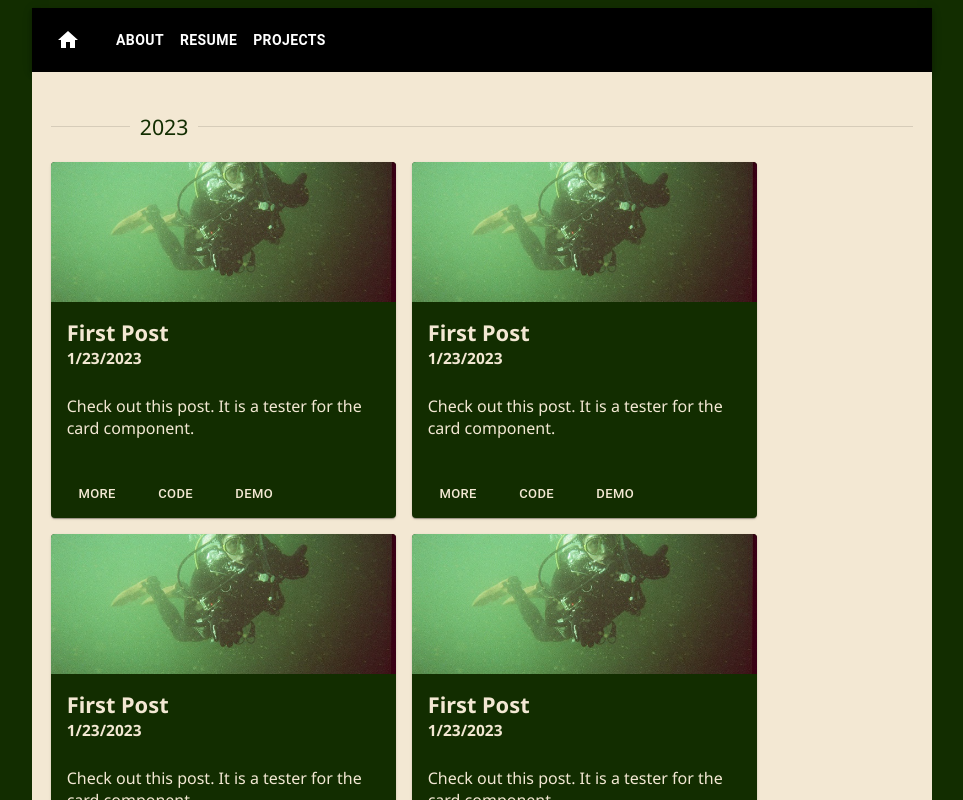
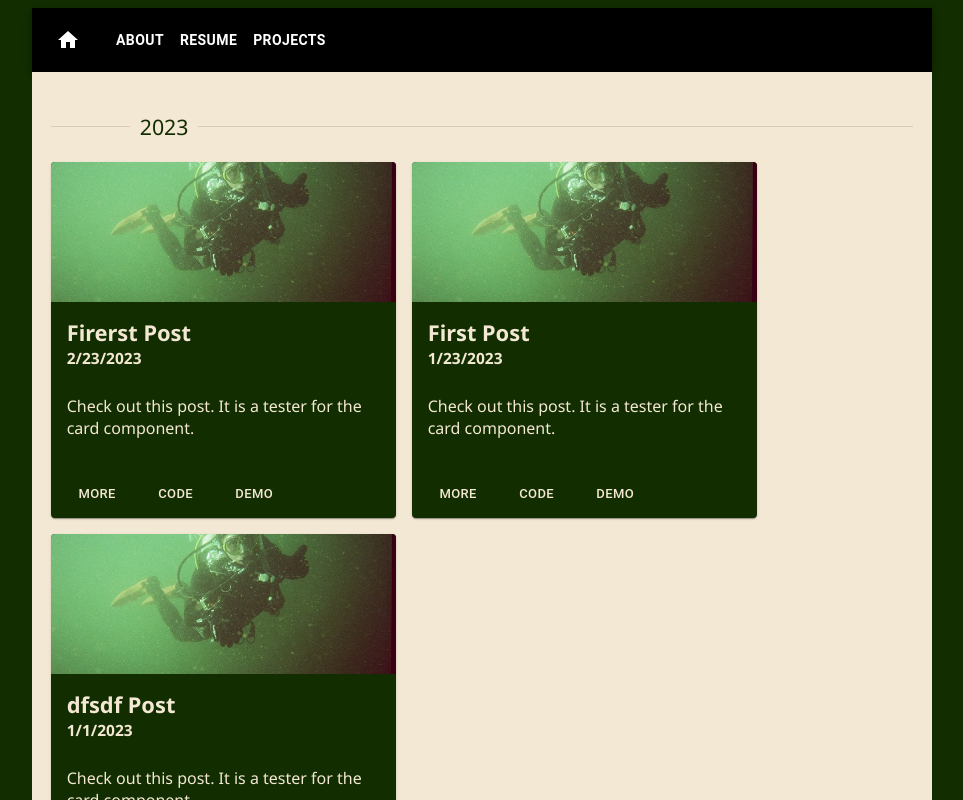
Before and after one commit to dbarkowsky/dbarkowsky.github.io, a Next.js app: page /projects in a window 1280 px wide. Shown: the top 800 px of the page, without its empty margins (158-1121 px from the left). Built offline with nearby package versions, Linux system fonts and the light colour scheme.

Commit message:
Posts page layout complete

```diff
--- a/src/app/projects/page.jsx
+++ b/src/app/projects/page.jsx
@@ -7,25 +7,31 @@ import posts from "@/data/posts";
 import { Divider } from "@mui/material";
 
 const Projects = () => {
-    let post = posts[0];
+    const yearList = new Set(posts.map(post => post.date.getFullYear()).sort((a, b) => b - a));
+    const noPaddingStyle = { padding: '0' };
 
-    const noPaddingStyle = { padding: '0' };
     return (
         <Grid container spacing={2} padding="1em" sx={{
             backgroundColor: colours.lightBackground,
             margin: 0,
         }}>
-            <Grid xs={12} sx={noPaddingStyle}>
-            <Divider textAlign="left" sx={{ fontSize: '16pt', margin: '1em 0' }}>2023</Divider>
-                <Grid container spacing={2} sx={noPaddingStyle}>
-                    <Grid xs={12} sm={6} md={4}><PostBlock {...post}/></Grid>
-                    <Grid xs={12} sm={6} md={4}><PostBlock {...post}/></Grid>
-                    <Grid xs={12} sm={6} md={4}><PostBlock {...post}/></Grid>
-                    <Grid xs={12} sm={6} md={4}><PostBlock {...post}/></Grid>
-                    <Grid xs={12} sm={6} md={4}><PostBlock {...post}/></Grid>
-                </Grid>
-
-            </Grid>
+        {
+            Array.from(yearList).map(year => {
+                const yearsPosts = posts
+                    .filter(post => post.date.getFullYear() == year)
+                    .sort((a, b) => b.date - a.date);
+                return (
+                    <Grid key={year} xs={12} sx={noPaddingStyle}>
+                    <Divider textAlign="left" sx={{ fontSize: '16pt', margin: '1em 0' }}>{year}</Divider>
+                        <Grid container spacing={2} sx={noPaddingStyle}>
+                        {
+                            yearsPosts.map(post => <Grid key={post.title} xs={12} sm={6} md={4}><PostBlock {...post}/></Grid>)
+                        }
+                        </Grid>
+                    </Grid>
+                );
+            })
+        }
         </Grid>
     );
 }
--- a/src/data/posts.jsx
+++ b/src/data/posts.jsx
@@ -10,6 +10,35 @@ const posts = [
             demo: 'https://mui.com/material-ui/react-card/'
         }
     },
+    {
+        title: 'dfsdf Post',
+        date: new Date('2023-01-01'),
+        blurb: 'Check out this post. It is a tester for the card component.',
+        paths: {
+            img: '/landing/2021-09-18.3.jpg',
+            post: '/about',
+            demo: 'https://mui.com/material-ui/react-card/'
+        }
+    },
+    {
+        title: 'Firerst Post',
+        date: new Date('2023-02-23'),
+        blurb: 'Check out this post. It is a tester for the card component.',
+        paths: {
+            img: '/landing/2021-09-18.3.jpg',
+            post: '/about',
+        }
+    },
+    {
+        title: 'First rewrwe',
+        date: new Date('2022-01-23'),
+        blurb: 'Check out this post. It is a tester for the card component.',
+        paths: {
+            img: '/landing/2021-09-18.3.jpg',
+            post: '/about',
+            code: 'https://stackoverflow.com/questions/36482126/how-to-enlarge-the-svg-icon-in-material-ui-iconbuttons',
+        }
+    },
 ]
 
 export default posts;
```
